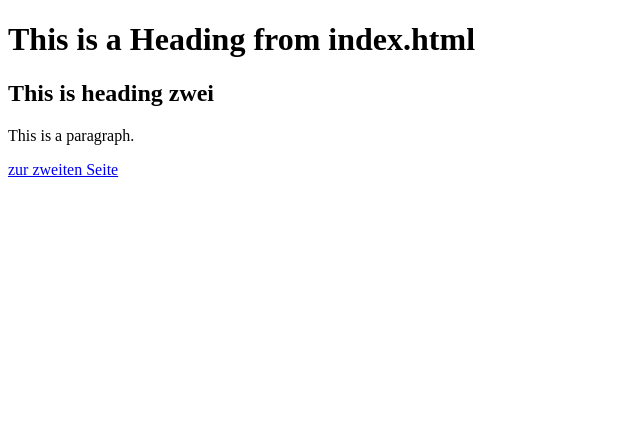
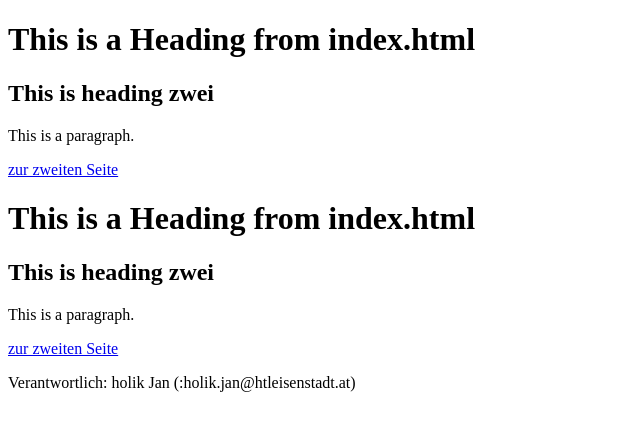
Before and after one commit to Janholik/MechanikOnTop1, a plain HTML site: page index.html in a window 1280 px wide. Shown: the whole page, without its empty margins (0-640 px from the left). Drawn offline with Linux system fonts and the light colour scheme.

Commit message:
Update index.html

```diff
--- a/index.html
+++ b/index.html
@@ -10,4 +10,24 @@
 	    <a href="./secondpage.html">
 		zur zweiten Seite</a>
 	</body>
+</html> <!DOCTYPE html>
+<html>
+	<head>
+		<title>seas</title>
+	</head>
+	<body>
+		<div>
+			<h1>This is a Heading from index.html</h1>
+		</div>
+		<div>
+			<h2>This is heading zwei</h2>
+			<p>This is a paragraph.</p>
+			<a href="./secondpage.html">
+			zur zweiten Seite</a>
+		</div>
+		<div>
+		<p>Verantwortlich: holik Jan (:holik.jan@htleisenstadt.at)
+		</div>
+
+	</body>
 </html>
```
